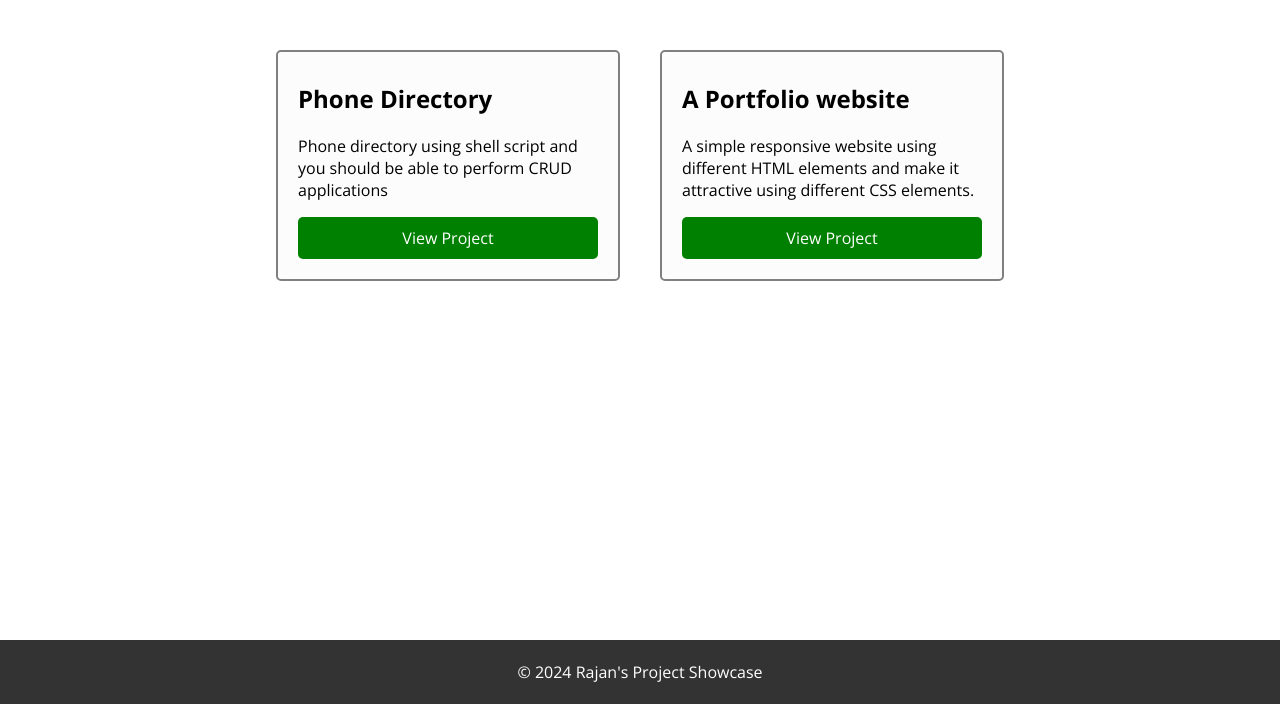
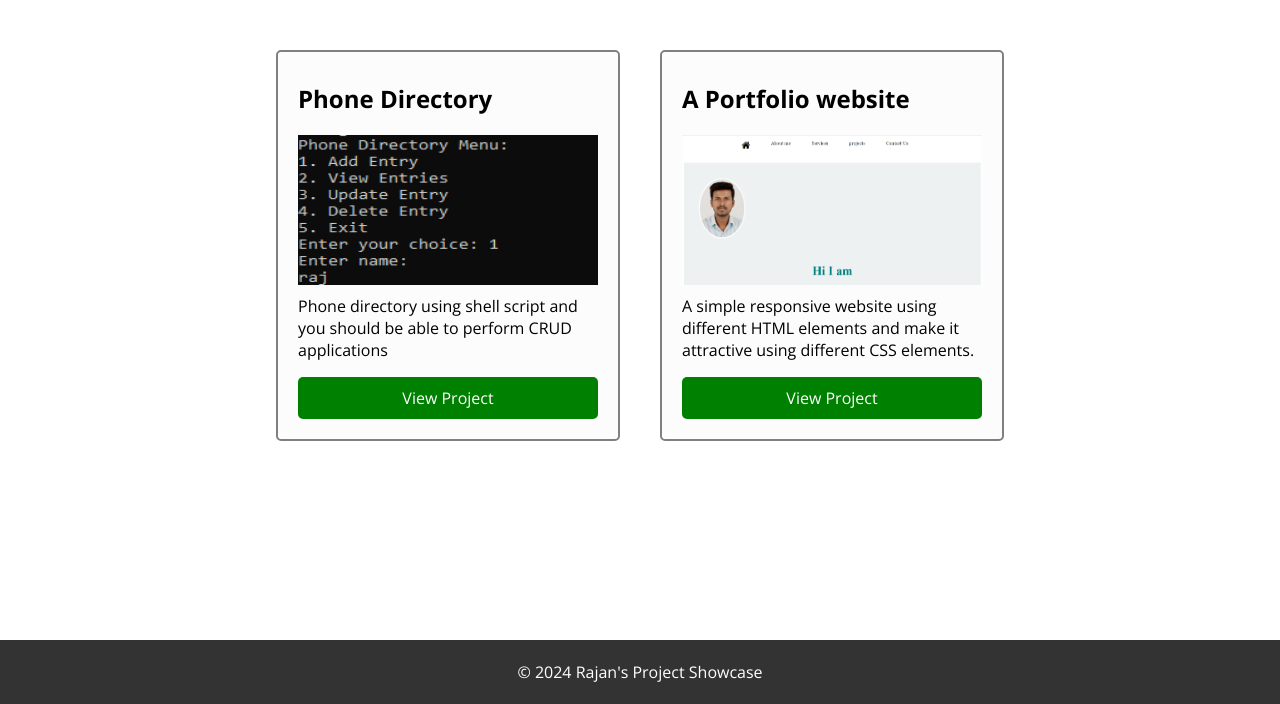
Before and after one commit to rajanchaudhary47/project-showcase, a plain HTML site: page index.html in a window 1280 px wide. Shown: the part 96-800 px from the top of the page. Drawn offline with nearby package versions, Linux system fonts and the light colour scheme.

Commit message:
transition part and image added

```diff
--- a/index.html
+++ b/index.html
@@ -16,6 +16,7 @@
     <main>
         <section class="project">
             <h2>Phone Directory</h2>
+            <img src="pics/phone.PNG" alt="Phone Directory Screenshot">
             <p>Phone directory using shell script and you should be able to perform CRUD applications
             </p>
             <a href="https://gitlab.com/rajan.chaudhary/angular-assignments/-/tree/main/Assignment1?ref_type=heads">View Project</a>
@@ -23,6 +24,7 @@
 
         <section class="project">
             <h2>A Portfolio website </h2>
+            <img src="pics/portfolio.PNG" alt="Portfolio Website Screenshot">
             <p>A simple responsive website using different HTML elements and make it attractive using different CSS elements.</p>
             <a href="https://rajanchaudhary47.github.io/portfolio/">View Project</a>
         </section>
--- a/style.css
+++ b/style.css
@@ -27,6 +27,14 @@ main {
     border: 2px solid grey;
     border-radius: 5px;
 }
+.project img {
+    display: block;
+    margin: 0 auto 10px;
+    width: 100%;
+    height:150px;
+    max-width: 300px;
+}
+
 
 .project h2 {
     margin-top: 10px;
@@ -47,7 +55,10 @@ main {
     text-decoration: none;
     border-radius: 5px;
 }
-
+.project:hover{
+    transform: scale(1.02,1.02);
+    transition: transform 10ms;
+}
 .project a:hover {
     background-color:red;
 }
```
Also changed, not shown: pics/phone.PNG (added), pics/portfolio.PNG (added).
